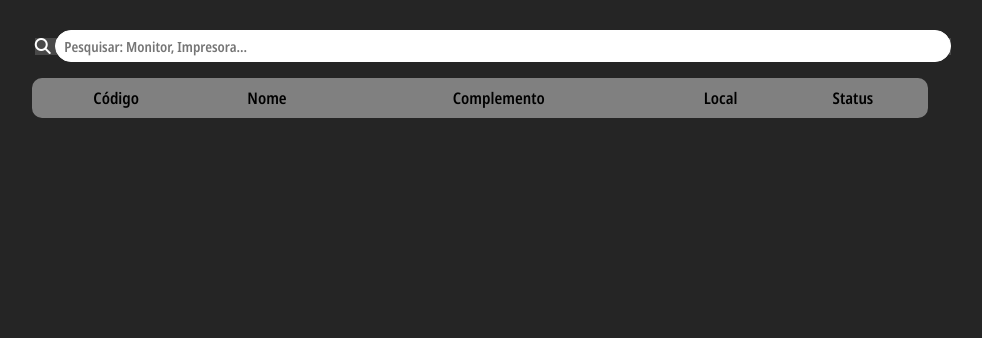
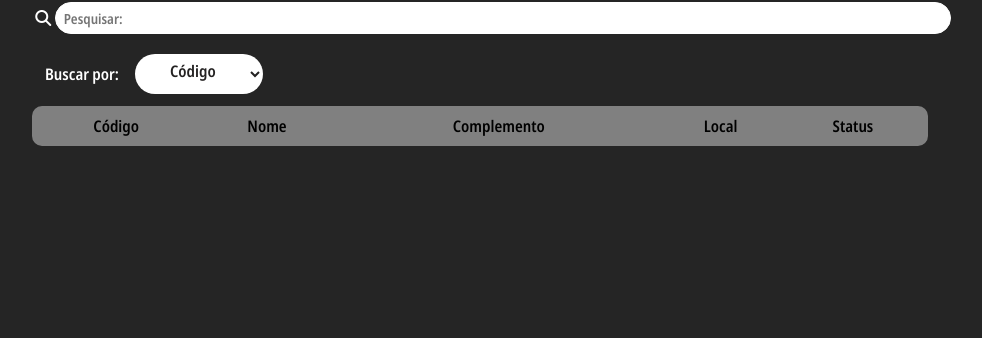
Before and after one commit to Dedei-AB/Gerenciamento-de-Objetos-Camara, a website: page Gerenciamento/public/buscar.html in a window 1280 px wide. Shown: the part 462-800 px from the top of the page, without its empty margins (147-1129 px from the left). Drawn offline with Linux system fonts and the light colour scheme; no server answers.

Commit message:
Barra de pesquisa completa

```diff
--- a/Gerenciamento/public/buscar.html
+++ b/Gerenciamento/public/buscar.html
@@ -26,15 +26,25 @@
 
       <div class="caixa-buscar">
         <div class="buscar">
-          <label for="buscar">
           <i class="fas fa-search icone-lupa"></i>
           <input
             type="text"
             id="barra-pesquisa"
             name="pesquisar"
-              placeholder="Pesquisar: Monitor, Impresora..."
+            placeholder="Pesquisar:"
           />
-          </label>
+        </div>
+        <div class="filtrar">
+          <label for="buscar-por">Buscar por:</label>
+          <select name="tfiltros" id="filtrar-por">
+            <option class="opcao-filtrar" value="codigo">Código</option>
+            <option class="opcao-filtrar" value="NomeDoTipo">Nome</option>
+            <option class="opcao-filtrar" value="Complemento">
+              Complemento
+            </option>
+            <option class="opcao-filtrar" value="NomeSala">Local</option>
+            <option class="opcao-filtrar" value="Nome">Status</option>
+          </select>
         </div>
 
         <div class="tabela-objetos">
--- a/Gerenciamento/public/estilo.css
+++ b/Gerenciamento/public/estilo.css
@@ -96,8 +96,31 @@ button {
 }
 
 .icone-lupa {
-  font-size: 16px;
+  background-color: var(--cor-do-fundo);
   color: white;
+}
+
+.filtrar {
+  height: 3rem;
+  width: 70vw;
+  display: flex;
+  align-items: center;
+  justify-content: flex-start;
+  flex-direction: row;
+  margin-bottom: 0.5rem;
+}
+
+#filtrar-por {
+  display: flex;
+  align-items: flex-start;
+  justify-content: center;
+  text-align: center;
+  height: auto;
+  width: auto;
+  margin-left: 1rem;
+  border: none;
+  font-size: 1rem;
+  text-align-last: center;
 }
 
 table {
@@ -146,6 +169,10 @@ td {
   align-items: center;
   justify-content: center;
   background-color: var(--cor-do-fundo);
+}
+
+.buscar {
+  height: auto;
 }
 
 /* CSS da página atualizar.html: */
@@ -237,9 +264,10 @@ input[type="text"] {
 }
 
 label {
-  background-color: rgb(73, 73, 73);
+  background-color: var(--cor-do-fundo);
   color: rgb(255, 255, 255);
-  font-family: "Franklin Gothic Medium", "Arial Narrow", Arial, sans-serif;
+  font-family: "Noto-Sans-regular", "Arial Narrow", Arial, sans-serif;
+  font-size: 1rem;
 }
 
 .lugar {
--- a/Gerenciamento/public/js/buscar.js
+++ b/Gerenciamento/public/js/buscar.js
@@ -1,5 +1,6 @@
 const barraPesquisa = document.getElementById("barra-pesquisa");
 const corpoTabela = document.getElementById("corpo-tabela");
+const filtro = document.getElementById("filtrar-por");
 
 async function pegarDados() {
   const res = await fetch("/dados-buscar");
@@ -23,13 +24,16 @@ async function mostrarObjetos() {
 }
 mostrarObjetos();
 
-async function pesquisar(input) {
+async function pesquisar(input, tipoFiltro) {
   corpoTabela.innerHTML = ``;
   const dados = await pegarDados();
-  const termo = input.toLowerCase();
-  const filtrados = dados.filter((item) =>
-    item.NomeDoTipo.toLowerCase().includes(termo)
-  );
+  const termo = input.toString().toLowerCase();
+  const filtrados = dados.filter((item) => {
+    const valor = item[tipoFiltro];
+    if (valor === null || valor === undefined) return false;
+    return valor.toString().toLowerCase().includes(termo);
+  });
+
   filtrados.forEach((valor) => {
     let novaLista = document.createElement("tr");
     novaLista.innerHTML += `
@@ -41,8 +45,12 @@ async function pesquisar(input) {
     corpoTabela.appendChild(novaLista);
   });
   console.log("Dados da pesquisa:", filtrados);
+  console.log("valor da barra", filtro.value);
 }
-barraPesquisa.addEventListener("input", () => pesquisar(barraPesquisa.value));
+
+barraPesquisa.addEventListener("input", () =>
+  pesquisar(barraPesquisa.value, filtro.value)
+);
 
 // 0: {codigo: 1234, NomeDoTipo: 'Computador', Nome: 'Ótimo', NomeSala: 'Sub. Macedo', Complemento: null}
 // 1: {codigo: 1111, NomeDoTipo: 'Impressora', Nome: 'Ótimo', NomeSala: 'Copa', Complemento: null}
```
Lines whose indentation alone changed are shown as unchanged.
